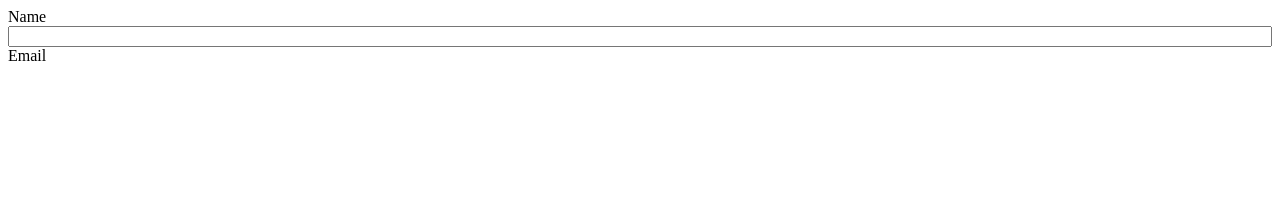
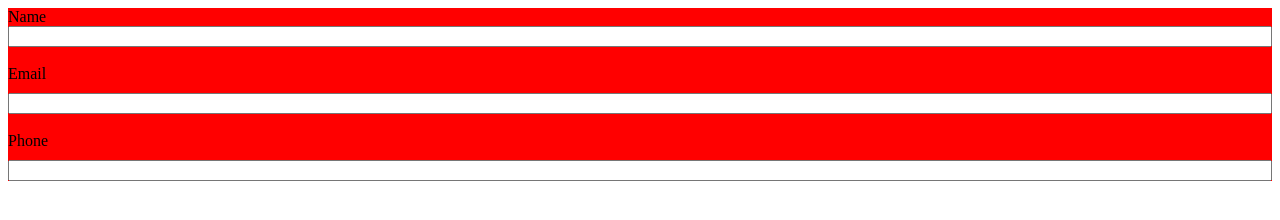
Before and after one commit to mohandand/Javascript_Form_Vaidation, a website: page index.html in a window 1280 px wide. Drawn offline with Linux system fonts and the light colour scheme.

Commit message:
2 files modified

```diff
--- a/index.html
+++ b/index.html
@@ -1,14 +1,17 @@
 <html>
   <head>
     <title>Form</title>
-    <link rel="stylesheet" href="style.css" >
+    <link rel="stylesheet" type="text/css" href="style.css" />
   </head>
   <body>
     <div class="form">
       <form name="form" class="formElements">
         <label>Name</label>
-        <input type="text" name="Name" />
+        <input type="text" name="Name" /><br />
         <label>Email</label>
+        <input type="email" name="Email" style="margin-top: 10px" /><br />
+        <label>Phone</label>
+        <input type="email" name="Email" style="margin-top: 10px" />
       </form>
     </div>
   </body>
--- a/style.css
+++ b/style.css
@@ -1,5 +1,5 @@
-
 .formElements {
   display: flex;
   flex-direction: column;
+  background-color: red;
 }
```
